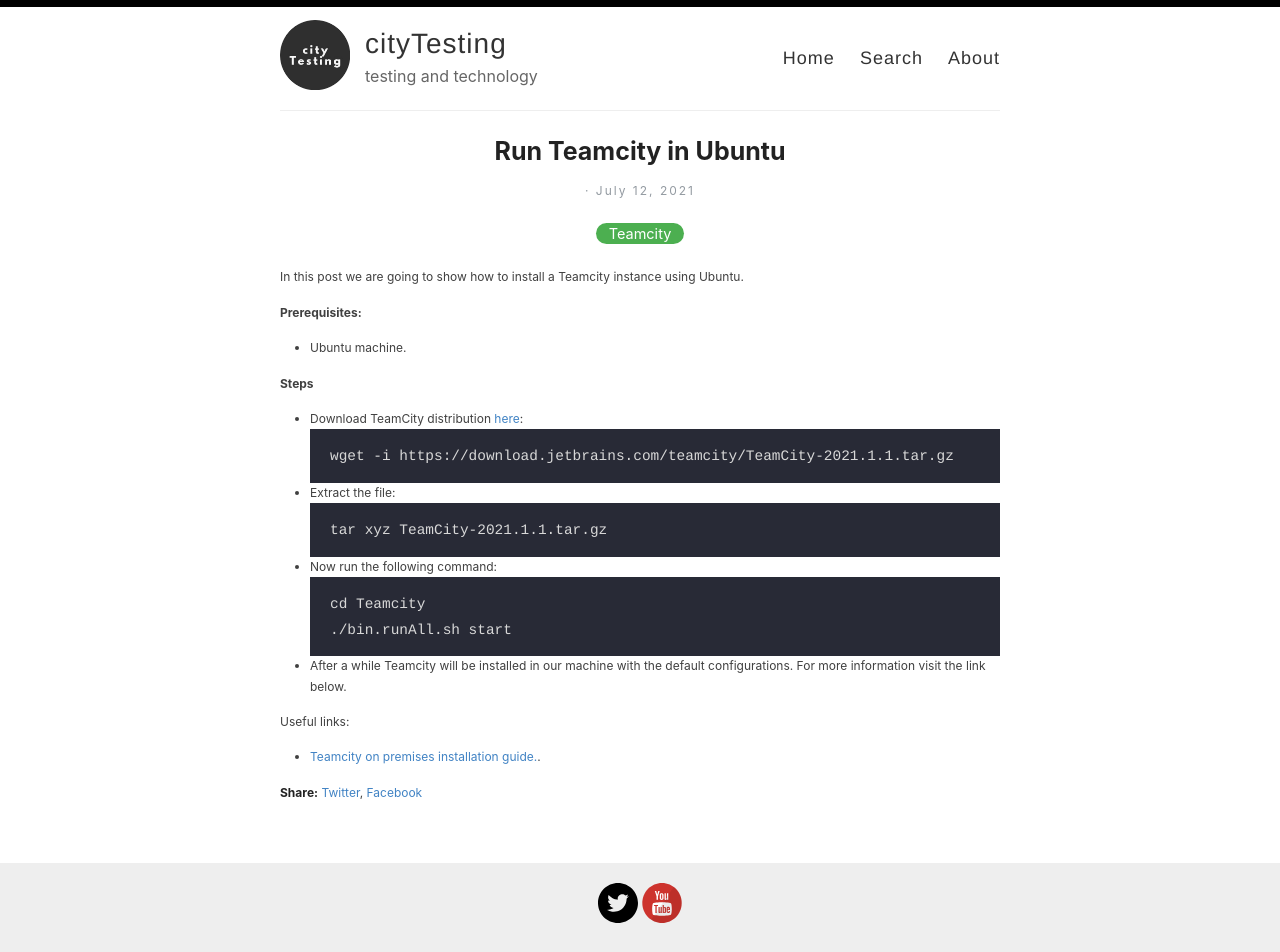
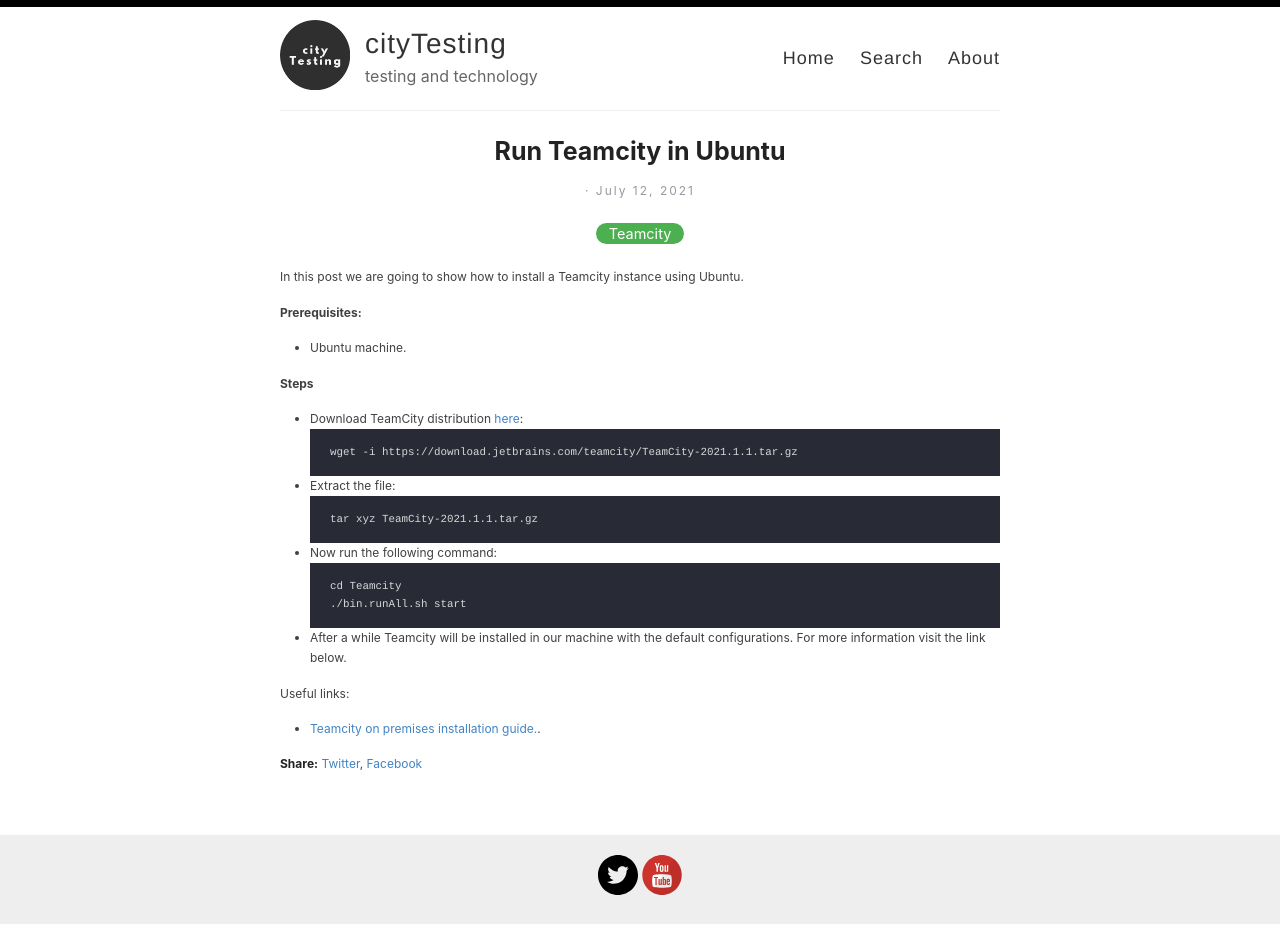
Before and after one commit to cityTesting/citytesting.github.io, a Jekyll site: the page built from _posts/2021-07-12-teamcity-ubuntu.md, in a window 1280 px wide. Built offline with Jekyll 4.4.1, drawn with Linux system fonts in a browser that asks for light colours; after the commit the page ends 924 px from its top, so only the background shows below that.

Commit message:
Update style.scss

```diff
--- a/assets/style.scss
+++ b/assets/style.scss
@@ -1136,13 +1136,12 @@ Modules - reusable parts of our design
   }
 }
 
-.highlighter-rouge {
-font-size: 12px;
-}
-
-
 // Settled on moving the import of syntax highlighting to the bottom of the CSS
 // ... Otherwise it really bloats up the top of the CSS file and makes it difficult to find the start
 //@import "highlights";
 @import "darcula";
 @import "svg-icons";
+
+.highlighter-rouge {
+font-size: 12px;
+}
```
